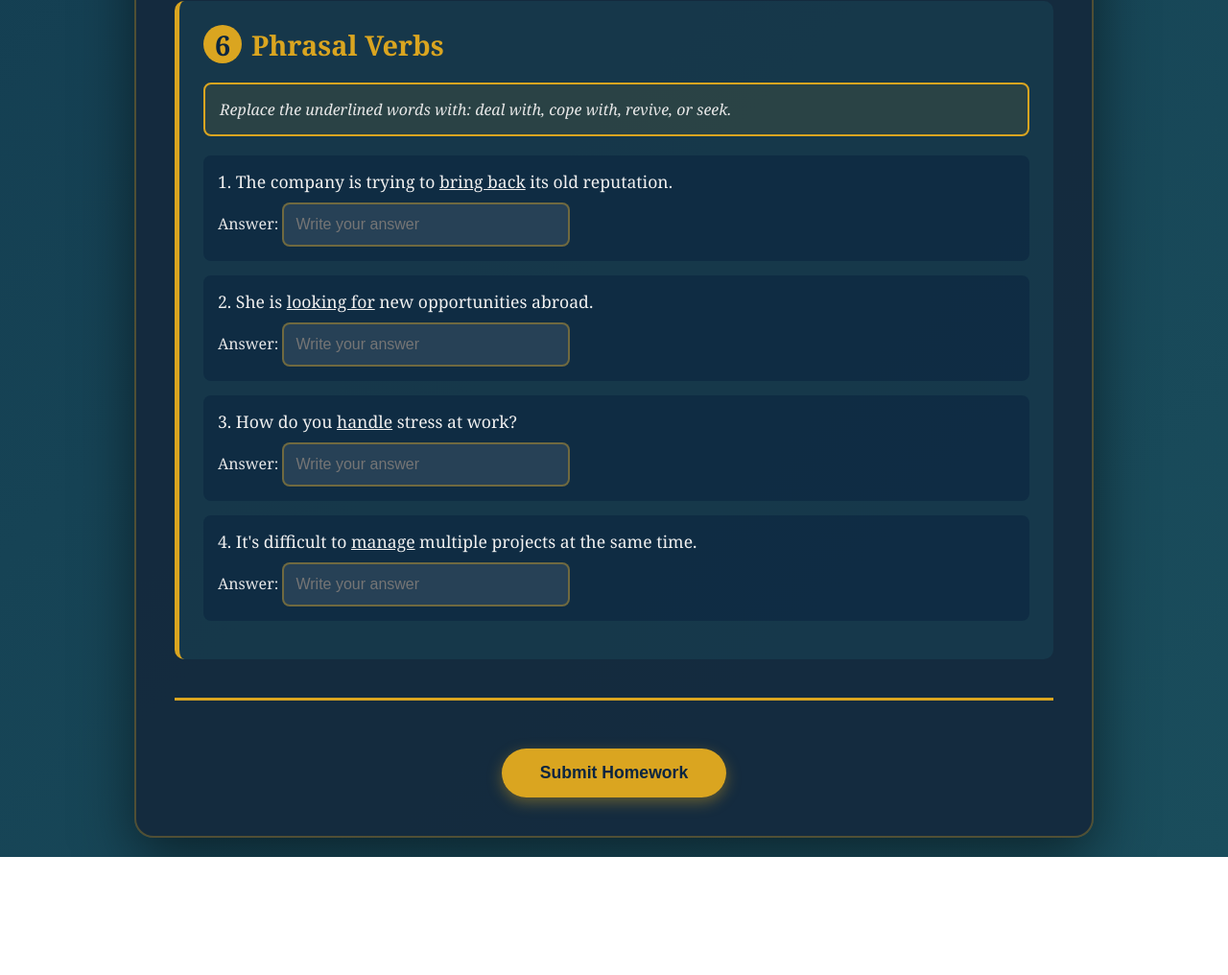
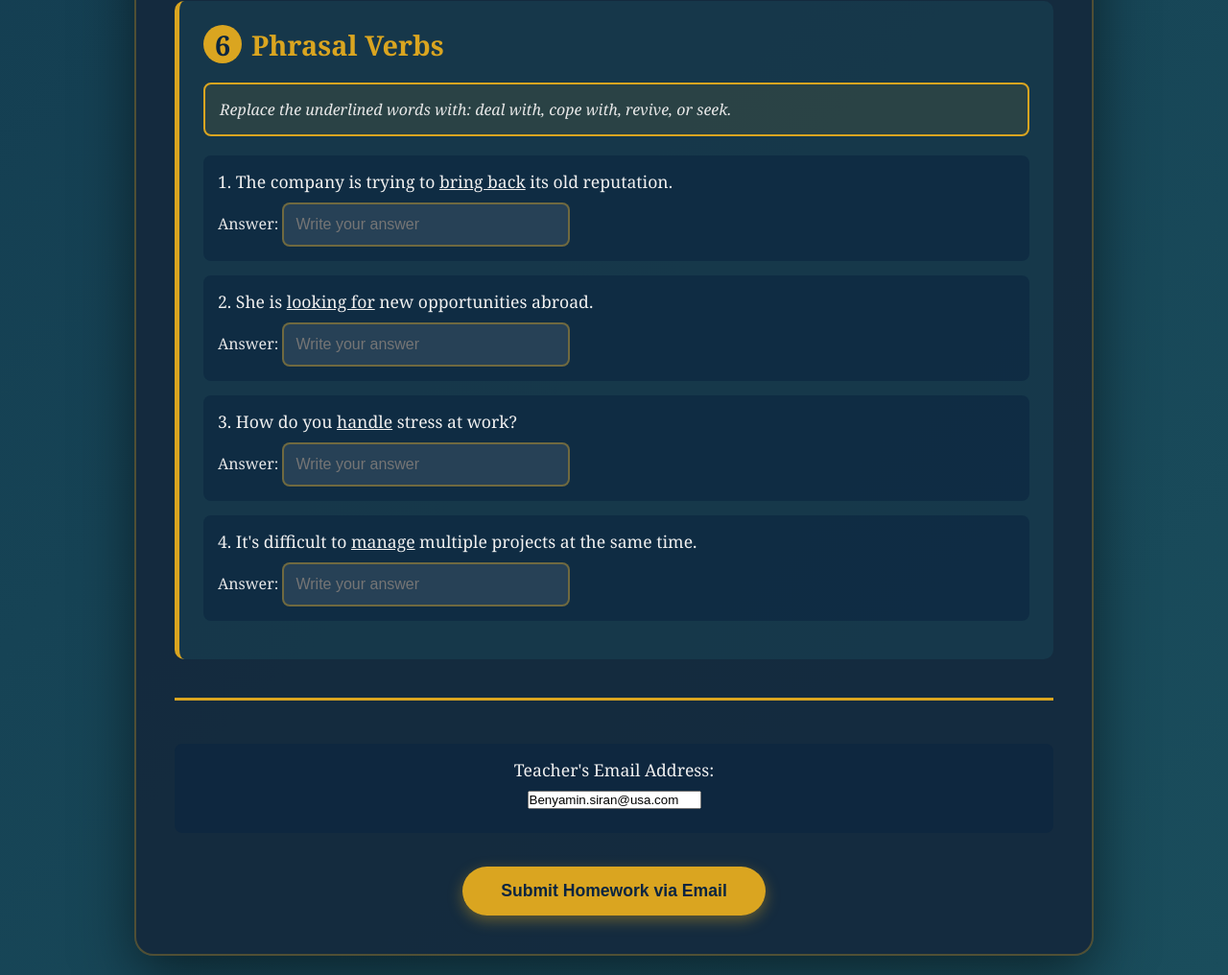
Before and after one commit to BenSiran/RelativeClauses-Excessive-VocabularyBenSiranClauses, a plain HTML site: page index.html in a window 1280 px wide. Shown: the part 4169-5185 px from the top of the page at 96% size. Before the commit the page ends 5062 px from the top, so only its background shows below. Drawn offline with Linux system fonts and the light colour scheme.

Commit message:
Update index.html

```diff
--- a/index.html
+++ b/index.html
@@ -463,8 +463,95 @@
         </div>
 
         <div class="submit-section">
-            <button class="btn" onclick="alert('Great work, Mohammad! Please review your answers and submit to Teacher Ben Siran.')">Submit Homework</button>
+            <div class="question">
+                <div class="question-text">Teacher's Email Address:</div>
+                <input type="email" id="teacherEmail" value="Benyamin.siran@usa.com" style="max-width: 400px; margin: 10px auto; display: block;">
+            </div>
+            <button class="btn" onclick="submitHomework()">Submit Homework via Email</button>
         </div>
     </div>
+
+    <script>
+        function submitHomework() {
+            const teacherEmail = document.getElementById('teacherEmail').value || 'teacher@example.com';
+
+            // Collect all answers
+            let emailBody = "English Grammar & Vocabulary Homework%0D%0A";
+            emailBody += "Student: Mohammad%0D%0A";
+            emailBody += "Teacher: Ben Siran%0D%0A";
+            emailBody += "Date: " + new Date().toLocaleDateString() + "%0D%0A";
+            emailBody += "================================%0D%0A%0D%0A";
+
+            // Exercise 1
+            emailBody += "EXERCISE 1: Adverb Formation and Usage%0D%0A";
+            emailBody += "----------------------------------------%0D%0A";
+            const ex1Inputs = document.querySelectorAll('.exercise:nth-of-type(1) input[type="text"]');
+            emailBody += "1. Careful → " + (ex1Inputs[0].value || "[Not answered]") + "%0D%0A";
+            emailBody += "   Sentence: " + (ex1Inputs[1].value || "[Not answered]") + "%0D%0A%0D%0A";
+            emailBody += "2. Beautiful → " + (ex1Inputs[2].value || "[Not answered]") + "%0D%0A";
+            emailBody += "   Sentence: " + (ex1Inputs[3].value || "[Not answered]") + "%0D%0A%0D%0A";
+            emailBody += "3. Efficient → " + (ex1Inputs[4].value || "[Not answered]") + "%0D%0A";
+            emailBody += "   Sentence: " + (ex1Inputs[5].value || "[Not answered]") + "%0D%0A%0D%0A";
+            emailBody += "4. Passionate → " + (ex1Inputs[6].value || "[Not answered]") + "%0D%0A";
+            emailBody += "   Sentence: " + (ex1Inputs[7].value || "[Not answered]") + "%0D%0A%0D%0A";
+
+            // Exercise 2
+            emailBody += "EXERCISE 2: Prefix Practice%0D%0A";
+            emailBody += "--------------------------%0D%0A";
+            const ex2Selects = document.querySelectorAll('.exercise:nth-of-type(2) select');
+            emailBody += "1. " + (ex2Selects[0].value || "[Not answered]") + "%0D%0A";
+            emailBody += "2. " + (ex2Selects[1].value || "[Not answered]") + "%0D%0A";
+            emailBody += "3. " + (ex2Selects[2].value || "[Not answered]") + "%0D%0A";
+            emailBody += "4. " + (ex2Selects[3].value || "[Not answered]") + "%0D%0A%0D%0A";
+
+            // Exercise 3
+            emailBody += "EXERCISE 3: Vocabulary in Context%0D%0A";
+            emailBody += "---------------------------------%0D%0A";
+            const ex3Inputs = document.querySelectorAll('.exercise:nth-of-type(3) input[type="text"]');
+            emailBody += "1. " + (ex3Inputs[0].value || "[Not answered]") + "%0D%0A";
+            emailBody += "2. " + (ex3Inputs[1].value || "[Not answered]") + "%0D%0A";
+            emailBody += "3. " + (ex3Inputs[2].value || "[Not answered]") + "%0D%0A";
+            emailBody += "4. " + (ex3Inputs[3].value || "[Not answered]") + "%0D%0A";
+            emailBody += "5. " + (ex3Inputs[4].value || "[Not answered]") + "%0D%0A";
+            emailBody += "6. " + (ex3Inputs[5].value || "[Not answered]") + "%0D%0A%0D%0A";
+
+            // Exercise 4
+            emailBody += "EXERCISE 4: Defining Relative Clauses%0D%0A";
+            emailBody += "-------------------------------------%0D%0A";
+            const ex4Inputs = document.querySelectorAll('.exercise:nth-of-type(4) input[type="text"]');
+            emailBody += "1. " + (ex4Inputs[0].value || "[Not answered]") + "%0D%0A";
+            emailBody += "2. " + (ex4Inputs[1].value || "[Not answered]") + "%0D%0A";
+            emailBody += "3. " + (ex4Inputs[2].value || "[Not answered]") + "%0D%0A";
+            emailBody += "4. " + (ex4Inputs[3].value || "[Not answered]") + "%0D%0A%0D%0A";
+
+            // Exercise 5
+            emailBody += "EXERCISE 5: Non-Defining Relative Clauses%0D%0A";
+            emailBody += "-----------------------------------------%0D%0A";
+            const ex5Inputs = document.querySelectorAll('.exercise:nth-of-type(5) input[type="text"]');
+            emailBody += "1. " + (ex5Inputs[0].value || "[Not answered]") + "%0D%0A";
+            emailBody += "2. " + (ex5Inputs[1].value || "[Not answered]") + "%0D%0A";
+            emailBody += "3. " + (ex5Inputs[2].value || "[Not answered]") + "%0D%0A";
+            emailBody += "4. " + (ex5Inputs[3].value || "[Not answered]") + "%0D%0A%0D%0A";
+
+            // Exercise 6
+            emailBody += "EXERCISE 6: Phrasal Verbs%0D%0A";
+            emailBody += "-------------------------%0D%0A";
+            const ex6Inputs = document.querySelectorAll('.exercise:nth-of-type(6) input[type="text"]');
+            emailBody += "1. " + (ex6Inputs[0].value || "[Not answered]") + "%0D%0A";
+            emailBody += "2. " + (ex6Inputs[1].value || "[Not answered]") + "%0D%0A";
+            emailBody += "3. " + (ex6Inputs[2].value || "[Not answered]") + "%0D%0A";
+            emailBody += "4. " + (ex6Inputs[3].value || "[Not answered]") + "%0D%0A%0D%0A";
+
+            emailBody += "================================%0D%0A";
+            emailBody += "End of Homework";
+
+            // Create mailto link
+            const subject = "English Homework - Mohammad - " + new Date().toLocaleDateString();
+            const mailtoLink = `mailto:${teacherEmail}?subject=${encodeURIComponent(subject)}&body=${emailBody}`;
+
+            // Open email client
+            window.location.href = mailtoLink;
+        }
+    </script>
 </body>
-  </html>
+</html>
```
